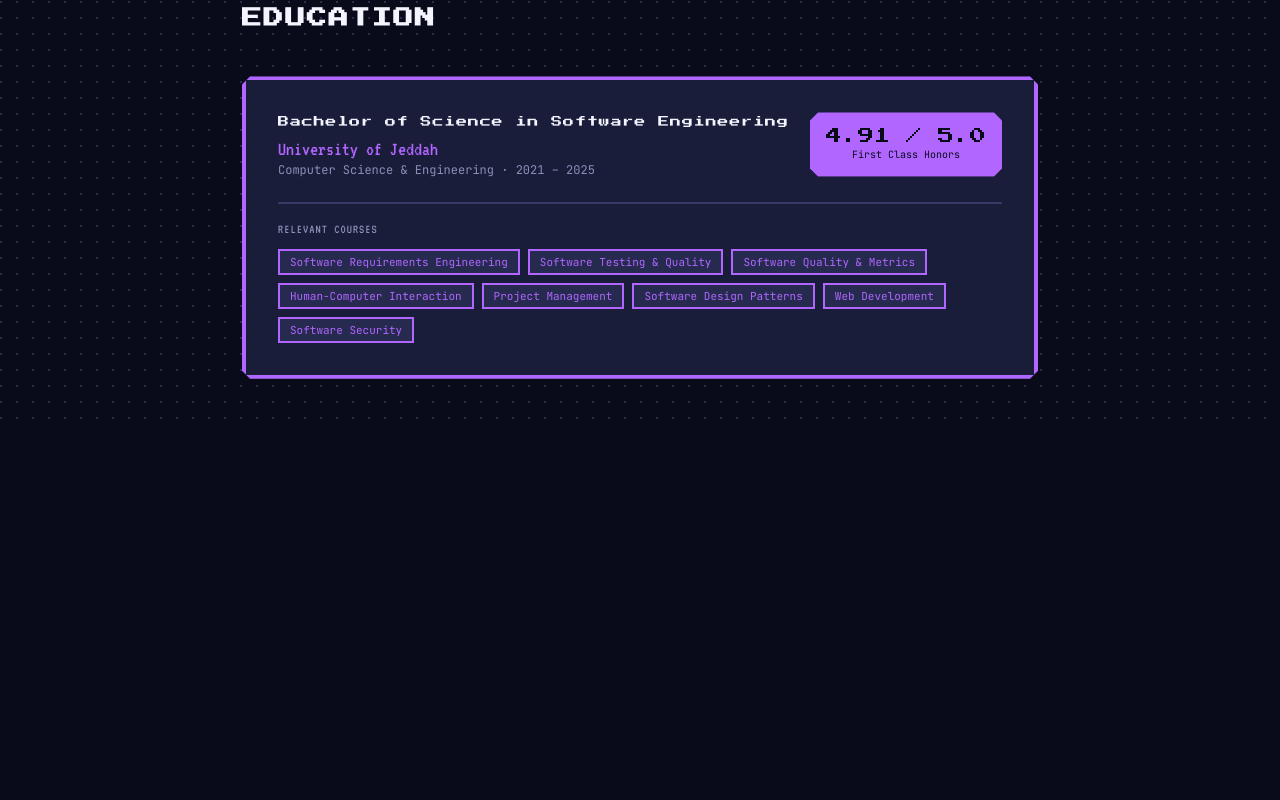
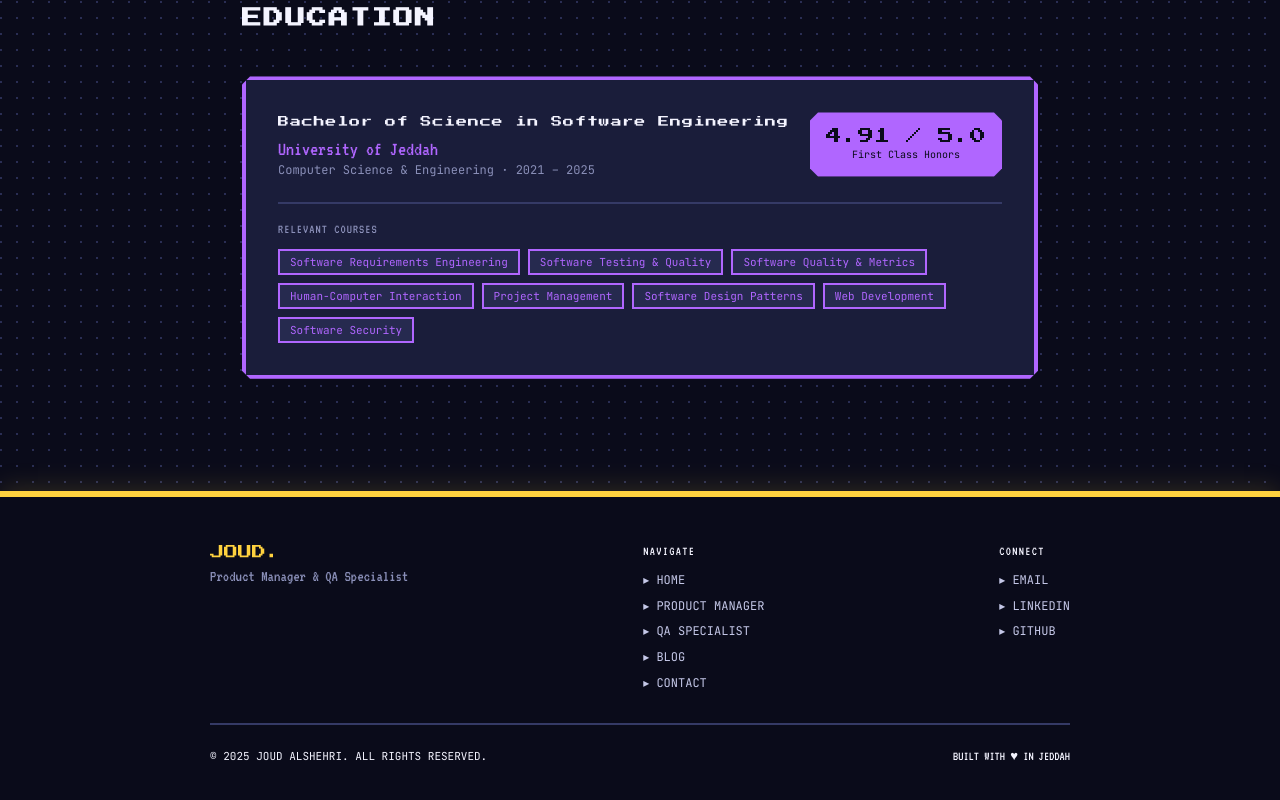
Before and after one commit to Joudprogs/joud-portfolio, a Next.js app: page / in a window 1280 px wide. Shown: the part 1567-2367 px from the top of the page. Before the commit the page ends 1994 px from the top, so only its background shows below. Built offline with nearby package versions, Linux system fonts and the light colour scheme.

Commit message:
add Footer component

```diff
--- a/src/app/layout.tsx
+++ b/src/app/layout.tsx
@@ -1,6 +1,8 @@
 import type { Metadata } from 'next'
 import { JetBrains_Mono } from 'next/font/google'
 import Navbar from '@/src/components/layout/Navbar'
+import Footer from '@/src/components/layout/Footer'
+
 import './globals.css'
 
 const jetbrainsMono = JetBrains_Mono({
@@ -24,6 +26,7 @@
       <body className={jetbrainsMono.variable}>
         <Navbar />
         {children}
+        <Footer />
       </body>
     </html>
   )
--- a/src/components/layout/Footer.tsx
+++ b/src/components/layout/Footer.tsx
@@ -0,0 +1,144 @@
+
+'use client'
+export default function Footer() {
+  return (
+    <footer style={{
+      borderTop: '6px solid var(--coin-gold)',
+        boxShadow: '0 -4px 24px rgba(255,210,63,0.15)',
+        background: 'var(--bg-deep)',
+      padding: '3rem 2rem',
+      marginTop: '4rem',
+    }}>
+      <div style={{
+        maxWidth: '860px',
+        margin: '0 auto',
+        display: 'flex',
+        justifyContent: 'space-between',
+        alignItems: 'flex-start',
+        flexWrap: 'wrap',
+        gap: '2rem',
+      }}>
+
+        {/* Left — Logo + tagline */}
+        <div>
+          <div style={{
+            fontFamily: 'var(--font-display)',
+            fontSize: '14px',
+            color: 'var(--coin-gold)',
+            marginBottom: '0.6rem',
+          }}>
+            JOUD.
+          </div>
+          <div style={{
+            fontFamily: 'var(--font-pixel)',
+            fontSize: '16px',
+            color: 'var(--fg-3)',
+          }}>
+            Product Manager & QA Specialist
+          </div>
+        </div>
+
+        {/* Center — Nav links */}
+        <div style={{
+          display: 'flex',
+          flexDirection: 'column',
+          gap: '0.6rem',
+        }}>
+          <div style={{
+            fontFamily: 'var(--font-pixel)',
+            fontSize: '13px',
+            color: 'var(--fg-dim)',
+            marginBottom: '0.3rem',
+            letterSpacing: '0.1em',
+          }}>
+            NAVIGATE
+          </div>
+          {[
+            { label: 'HOME', href: '/' },
+            { label: 'PRODUCT MANAGER', href: '/pm' },
+            { label: 'QA SPECIALIST', href: '/qa' },
+            { label: 'BLOG', href: '/blog' },
+            { label: 'CONTACT', href: '/contact' },
+          ].map((link) => (
+            <a key={link.label} href={link.href} style={{
+              fontFamily: 'var(--font-mono)',
+              fontSize: '12px',
+              color: 'var(--fg-2)',
+              textDecoration: 'none',
+              transition: 'color 160ms',
+            }}
+            onMouseEnter={e => (e.currentTarget.style.color = 'var(--coin-gold)')}
+            onMouseLeave={e => (e.currentTarget.style.color = 'var(--fg-2)')}
+            >
+              ▸ {link.label}
+            </a>
+          ))}
+        </div>
+
+        {/* Right — Contact links */}
+        <div style={{
+          display: 'flex',
+          flexDirection: 'column',
+          gap: '0.6rem',
+        }}>
+          <div style={{
+            fontFamily: 'var(--font-pixel)',
+            fontSize: '13px',
+            color: 'var(--fg-dim)',
+            marginBottom: '0.3rem',
+            letterSpacing: '0.1em',
+          }}>
+            CONNECT
+          </div>
+          {[
+            { label: 'EMAIL', href: 'mailto:joudalshehri25@gmail.com' },
+            { label: 'LINKEDIN', href: 'https://linkedin.com/in/joud-alshehri-2082822a3' },
+            { label: 'GITHUB', href: 'https://github.com/Joudprogs' },
+          ].map((link) => (
+            <a key={link.label} href={link.href} target="_blank" rel="noreferrer" style={{
+              fontFamily: 'var(--font-mono)',
+              fontSize: '12px',
+              color: 'var(--fg-2)',
+              textDecoration: 'none',
+              transition: 'color 160ms',
+            }}
+            onMouseEnter={e => (e.currentTarget.style.color = 'var(--sky-cyan)')}
+            onMouseLeave={e => (e.currentTarget.style.color = 'var(--fg-2)')}
+            >
+              ▸ {link.label}
+            </a>
+          ))}
+        </div>
+
+      </div>
+
+      {/* Bottom bar */}
+      <div style={{
+        maxWidth: '860px',
+        margin: '2rem auto 0',
+        paddingTop: '1.5rem',
+        borderTop: '2px solid var(--surface-3)',
+        display: 'flex',
+        justifyContent: 'space-between',
+        flexWrap: 'wrap',
+        gap: '0.5rem',
+      }}>
+        <span style={{
+          fontFamily: 'var(--font-mono)',
+          fontSize: '11px',
+          color: 'var(--fg-dim)',
+        }}>
+          © 2025 JOUD ALSHEHRI. ALL RIGHTS RESERVED.
+        </span>
+        <span style={{
+          fontFamily: 'var(--font-pixel)',
+          fontSize: '13px',
+          color: 'var(--fg-dim)',
+        }}>
+          BUILT WITH ♥ IN JEDDAH
+        </span>
+      </div>
+
+    </footer>
+  )
+}
```
